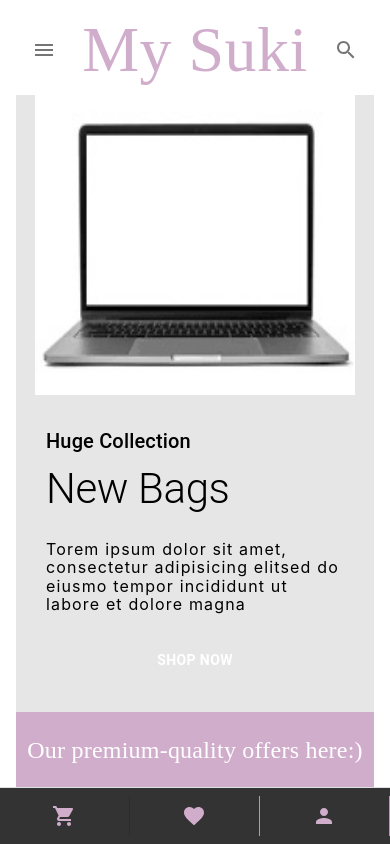
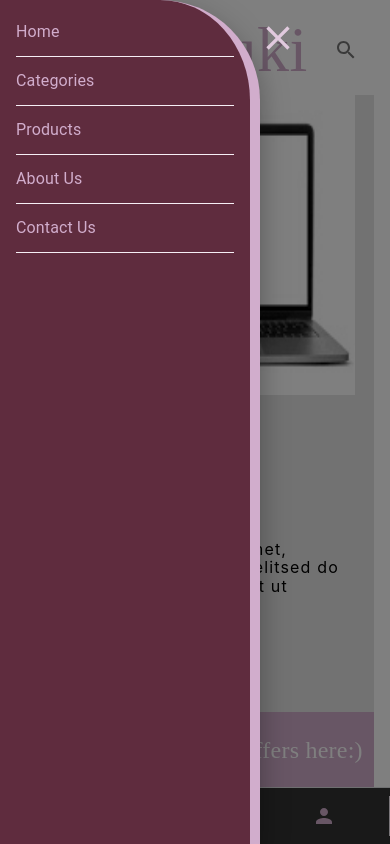
Before and after one commit to ttewabe/Build-local-Suki-Store, a React (Create React App) app: page / in a window 390 px wide. Both pictures are taken after a click on the button 44 px from the left and 49 px from the top of the page. Shown: the top 844 px of the page. Built offline with nearby package versions, Linux system fonts and the light colour scheme; a web font is replaced by a local one.

Commit message:
added drawer componentat mobile size

```diff
--- a/src/App.js
+++ b/src/App.js
@@ -1,12 +1,14 @@
 import React, { useEffect } from 'react'
-import { Container, Typography, Box, } from '@mui/material'
+import { Container, Typography, Box } from '@mui/material'
 import { ThemeProvider } from '@emotion/react'
 import theme from './styles/theme'
 import Appbar from './components/appbar'
 import Banner from './components/banner'
 import Promotions from './components/promotions'
-import Products from './components/products';
-import Footer from './components/footer';
+import Products from './components/products'
+import Footer from './components/footer'
+import AppDrawer from './components/drawer'
+import { UIProvider } from './context/ui'
 
 function App() {
   useEffect(() => {
@@ -21,14 +23,19 @@ function App() {
           background: '#fff',
         }}
       >
+        <UIProvider>
           <Appbar />
           <Banner />
           <Promotions />
           <Box display="flex" justifyContent="center" sx={{ pt: 4 }}>
-          <Typography variant="4"><h1>OUR PRODUCTS</h1></Typography>
+            <Typography variant="4">
+              <h1>OUR PRODUCTS</h1>
+            </Typography>
           </Box>
           <Products />
-        <Footer/>
+          <Footer />
+          <AppDrawer />
+        </UIProvider>
       </Container>
     </ThemeProvider>
   )
--- a/src/components/appbar/appbarMobile.js
+++ b/src/components/appbar/appbarMobile.js
@@ -3,12 +3,16 @@ import MenuIcon from '@mui/icons-material/Menu'
 import SearchIcon from '@mui/icons-material/Search'
 import Actions from './actions'
 import { IconButton } from '@mui/material'
-//import { useUIContext } from "../../context/ui";
+import { useUIContext } from '../../context/ui'
+
 
 function AppbarMobile({ matches }) {
+
+  const {setDrawerOpen} = useUIContext();
+
   return (
     <AppbarContainer>
-      <IconButton>
+      <IconButton onClick={()=>setDrawerOpen(true)}>
         <MenuIcon />
       </IconButton>
       <AppbarHeader textAlign={'center'} variant="h4">
--- /dev/null
+++ b/src/components/drawer/index.js
@@ -0,0 +1,60 @@
+import {
+  Divider,
+  Drawer,
+  List,
+  ListItemButton,
+  ListItemText,
+} from '@mui/material'
+import { styled } from '@mui/system'
+import { useUIContext } from '../../context/ui'
+import CloseIcon from "@mui/icons-material/Close";
+import { DrawerCloseButton } from "../../styles/appbar";
+import { lighten } from "polished";
+import { Colors } from "../../styles/theme";
+
+const MiddleDivider = styled((props) => (
+  <Divider variant="middle" {...props} />
+))``
+
+export default function AppDrawer() {
+  const { drawerOpen, setDrawerOpen } = useUIContext()
+
+  return (
+    <>
+      {drawerOpen && (
+        <DrawerCloseButton onClick={() => setDrawerOpen(false)}>
+          <CloseIcon
+            sx={{
+              fontSize: '2.5rem',
+              color: lighten(0.09, Colors.secondary),
+            }}
+          />
+        </DrawerCloseButton>
+      )}
+      <Drawer open={drawerOpen}>
+        <List>
+          <ListItemButton>
+            <ListItemText>Home</ListItemText>
+          </ListItemButton>
+          <MiddleDivider />
+          <ListItemButton>
+            <ListItemText>Categories</ListItemText>
+          </ListItemButton>
+          <MiddleDivider />
+          <ListItemButton>
+            <ListItemText>Products</ListItemText>
+          </ListItemButton>
+          <MiddleDivider />
+          <ListItemButton>
+            <ListItemText>About Us</ListItemText>
+          </ListItemButton>
+          <MiddleDivider />
+          <ListItemButton>
+            <ListItemText>Contact Us</ListItemText>
+          </ListItemButton>
+          <MiddleDivider />
+        </List>
+      </Drawer>
+    </>
+  )
+}
--- /dev/null
+++ b/src/context/ui/index.js
@@ -0,0 +1,17 @@
+import { createContext, useContext, useState } from "react";
+
+
+export const UIContext =createContext();
+export const useUIContext =() => useContext(UIContext);
+
+export const UIProvider = ({children}) =>{
+
+  const[drawerOpen, setDrawerOpen] =useState(false);
+
+  const value ={
+    drawerOpen,
+    setDrawerOpen
+  }
+
+  return <UIContext.Provider value={value}>{children}</UIContext.Provider>
+}
--- a/src/styles/appbar/index.js
+++ b/src/styles/appbar/index.js
@@ -1,4 +1,4 @@
-import { List, Typography } from '@mui/material'
+import { IconButton, List, Typography } from '@mui/material'
 import { Box } from '@mui/system'
 import { Colors } from '../theme'
 import { styled } from '@mui/material/styles'
@@ -45,3 +45,13 @@ export const ActionIconsContainerMobile = styled(Box)(() => ({
 export const ActionIconsContainerDesktop = styled(Box)(() => ({
   flexGrow: 0,
 }))
+
+//Drawer
+export const DrawerCloseButton = styled(IconButton)(() => ({
+
+  position: 'absolute',
+  top: 10,
+  left:"250px",
+  zIndex:1999
+
+}))
--- a/src/styles/theme/index.js
+++ b/src/styles/theme/index.js
@@ -41,6 +41,25 @@ const theme = createTheme({
         disableElevation: true,
       },
     },
+    MuiDrawer: {
+      styleOverrides: {
+        paper: {
+          width: 250,
+          background:Colors.primary,
+          color:Colors.secondary,
+          borderRadius: '0px 100px 0px 0px',
+          borderRight:`10px solid ${Colors.secondary}`
+        },
+      },
+    },
+    MuiDivider: {
+      styleOverrides: {
+        root: {
+          borderColor:lighten(0.2, Colors.secondary)
+        }
+      }
+    },
+
     MyCustomShopButton: {
       styleOverrides: {
         root: {
```
Lines whose indentation alone changed are shown as unchanged.
